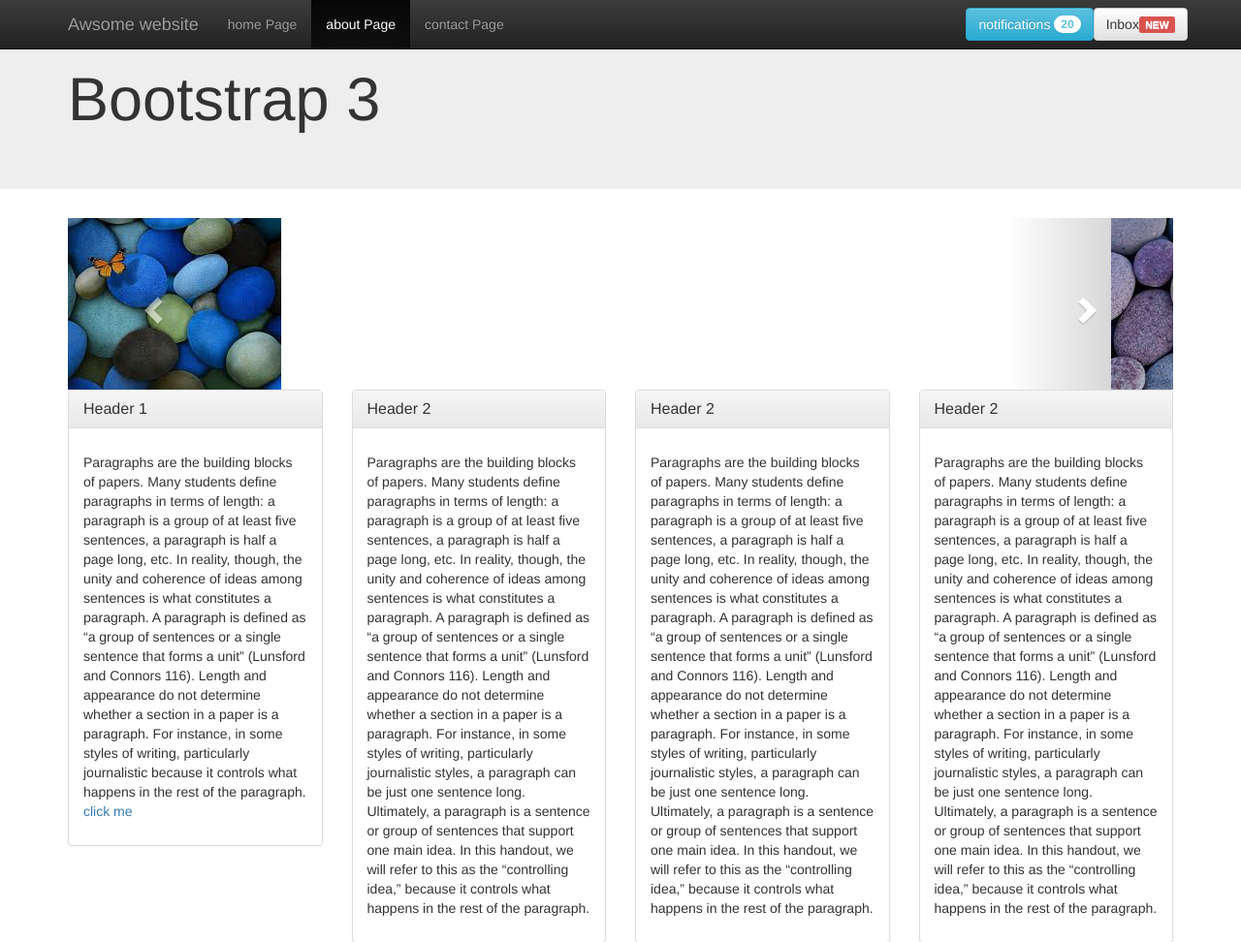
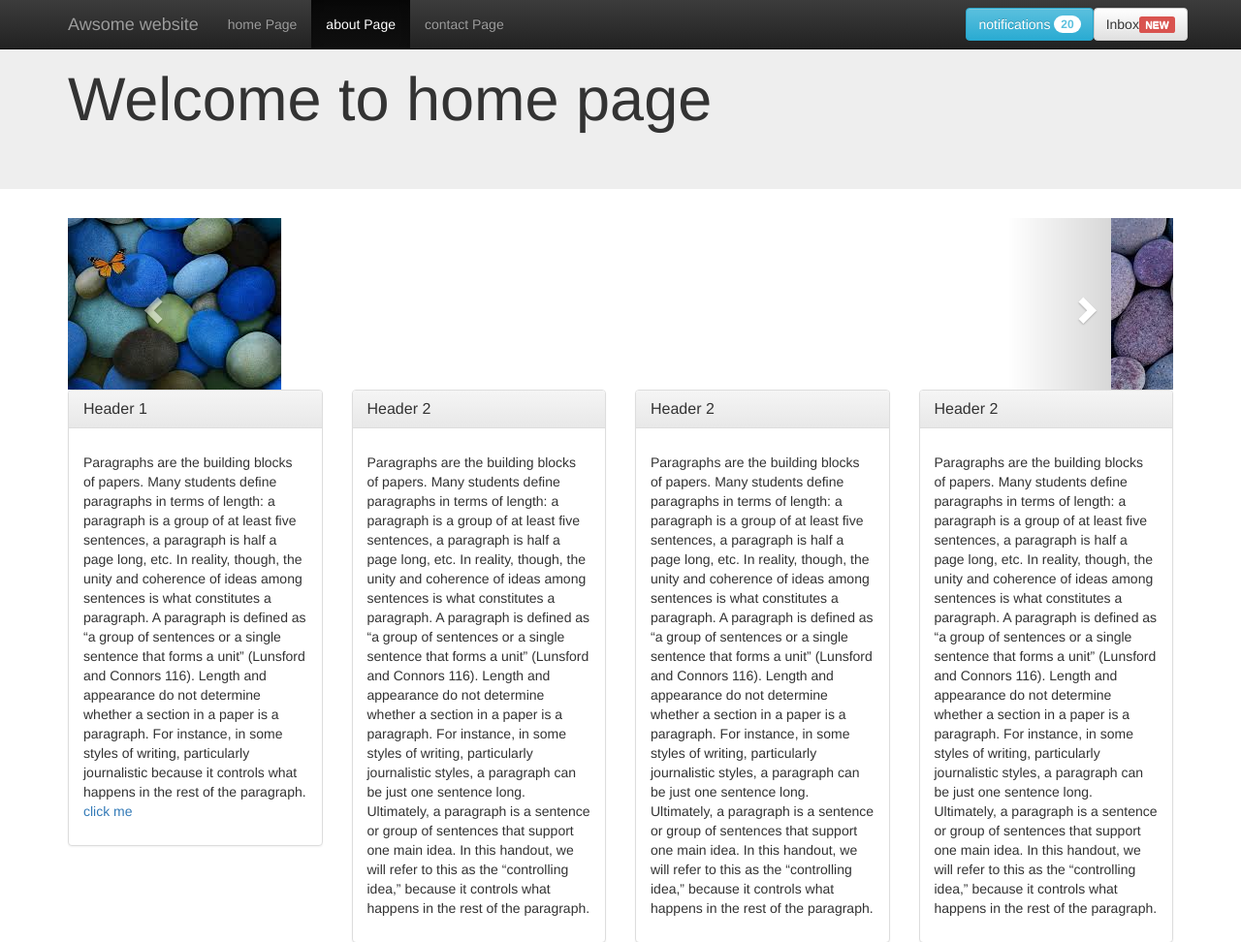
Before and after one commit to isramousa/bootstrap3, a plain HTML site: page home.html in a window 1280 px wide. Shown: the top 972 px of the page at 97% size. Drawn offline with nearby package versions, Linux system fonts and the light colour scheme.

Commit message:
change the title of home page

```diff
--- a/home.html
+++ b/home.html
@@ -35,7 +35,7 @@
         </nav>
         <div class="jumbotron">
             <div class="container">
-                <h1>Bootstrap 3</h1>
+                <h1>Welcome to home page</h1>
             </div>
         </div>
         <div class="container">
```
